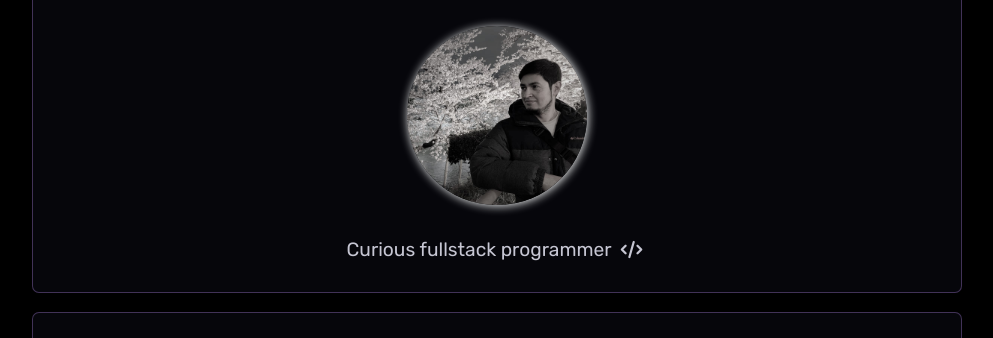
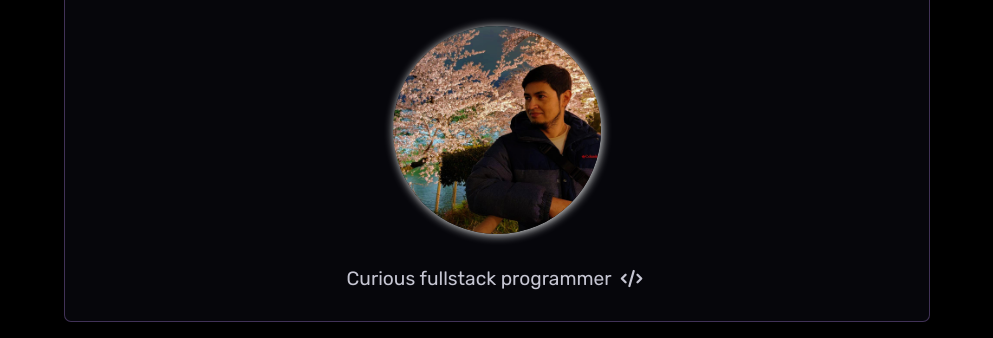
Before and after one commit to ahenla/profile, a plain HTML site: page index.html in a window 1280 px wide. Shown: the part 128-466 px from the top of the page, without its empty margins (143-1136 px from the left). Drawn offline with Linux system fonts and the light colour scheme.

Commit message:
profile page

```diff
--- a/index.html
+++ b/index.html
@@ -14,7 +14,7 @@
   <!-- profile -->
   <div class="card profile">
     <h1>Andres E. Henriquez L.</h1>
-    <img class="img-circle" src="./profile-bn.jpg" alt="profile-picture">
+    <img class="img-circle" src="./profile4.jpg" alt="profile-picture">
     <p>Curious fullstack programmer <i class="fa-solid fa-code"></i></p>
   </div>
 
--- a/style.css
+++ b/style.css
@@ -12,7 +12,7 @@ body {
 }
 
 .card {
-  width: 70%;
+  width: 65%;
   padding: 1em;
   margin: 1.2em auto;
   background-color: #07070cfc;
@@ -25,7 +25,7 @@ body {
 }
 
 .img-circle {
-  width: 20%;
+  width: 25%;
   margin: 1em;
   border-radius: 50%;
   box-shadow: 1px 1px 10px #F2F4F4;
```
Also changed, not shown: profile3.jpg (added), profile4.jpg (added).
